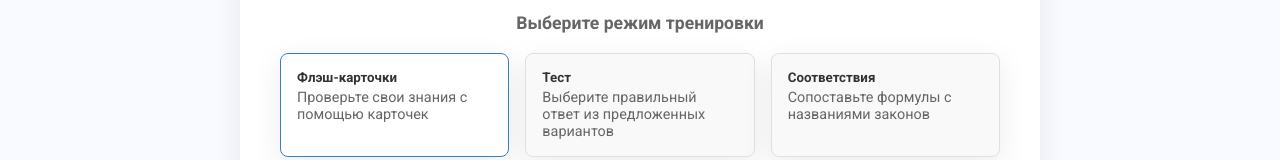
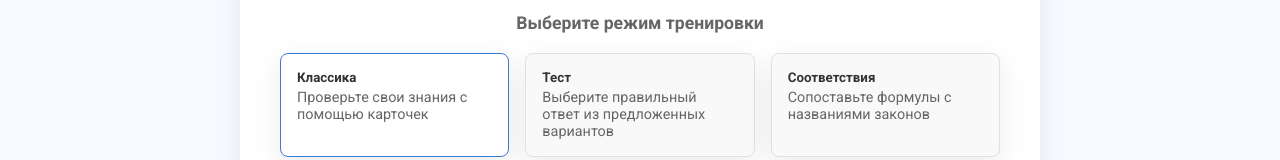
Before and after one commit to FeudeyTF/PhysGor, a React (Create React App) app: page /training in a window 1280 px wide. Shown: the part 387-547 px from the top of the page. Built offline with nearby package versions, Linux system fonts and the light colour scheme; no server answers.

Commit message:
Фикс

```diff
--- a/src/pages/TrainingPage.tsx
+++ b/src/pages/TrainingPage.tsx
@@ -17,7 +17,7 @@ import { difficulties, schoolClasses } from "../constants";
 const trainingModes: TrainingModeOption[] = [
   {
     id: TrainingMode.Flashcard,
-    label: "Флэш-карточки",
+    label: "Классика",
     description: "Проверьте свои знания с помощью карточек",
   },
   {
```
